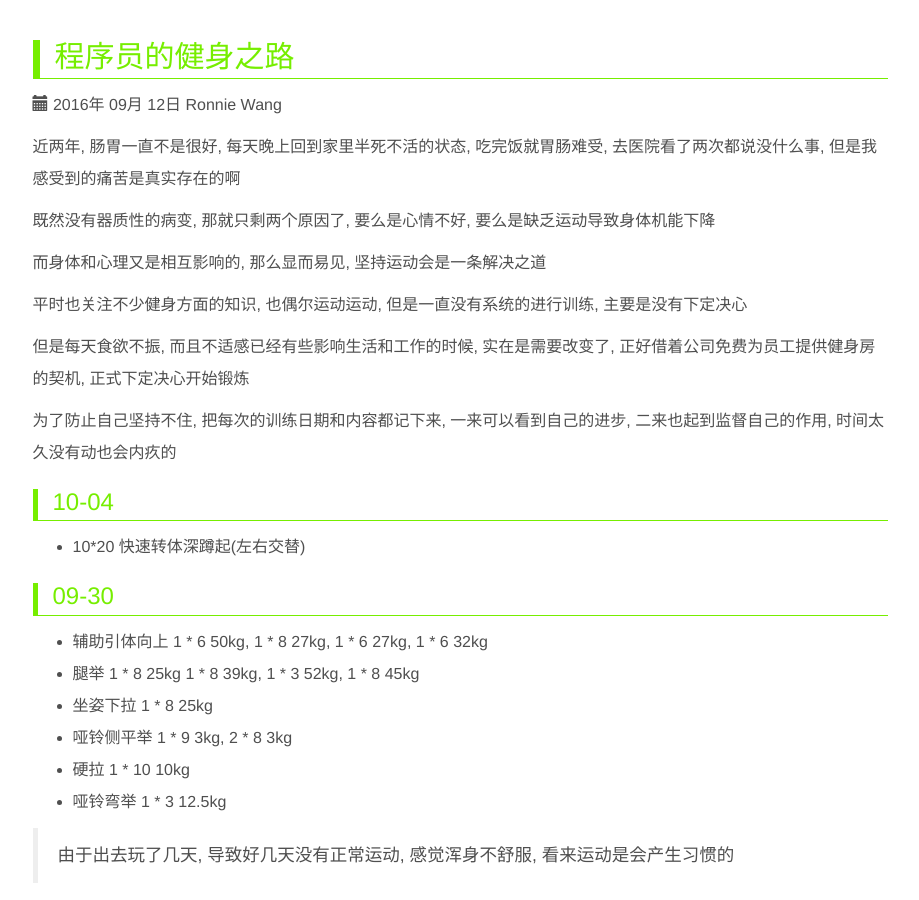
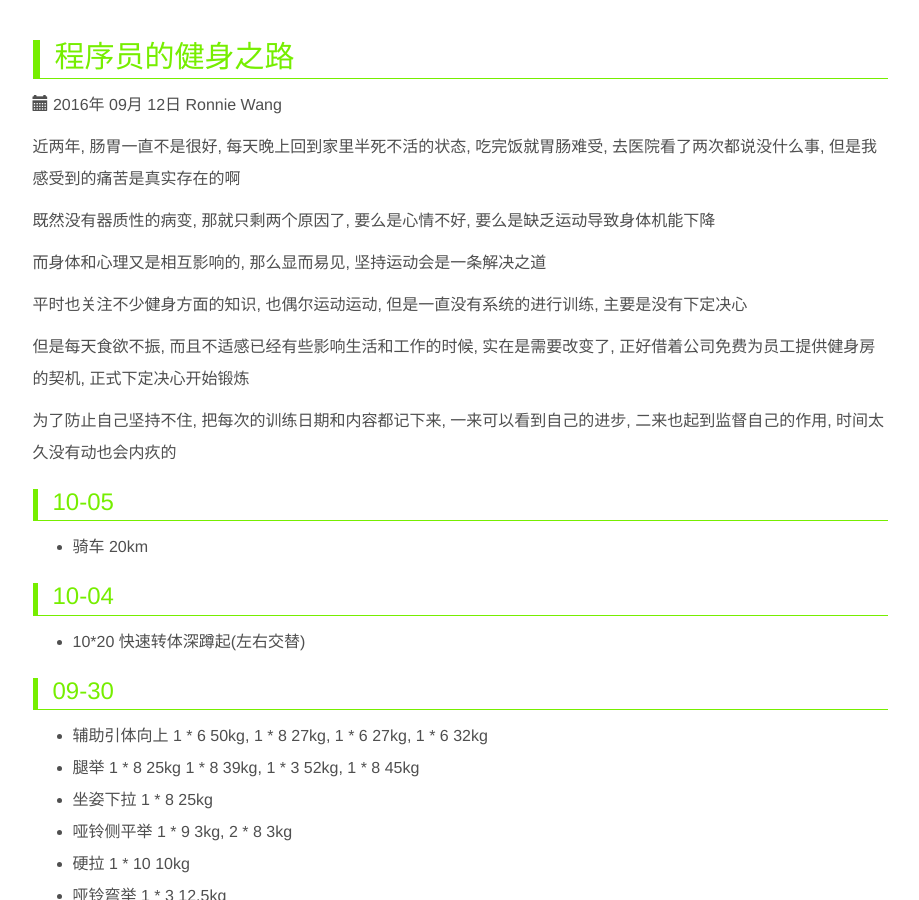
Before and after one commit to ronniewang/ronniewang.github.io, a Jekyll site: the page built from _posts/2016-09-12-body-building.md, in a window 1280 px wide and 900 px high. Shown: the whole window, without its empty margins (180-1099 px from the left). Built offline with Jekyll 4.4.1, drawn with Linux system fonts in a browser that asks for light colours.

Commit message:
update file

```diff
--- a/_posts/2016-09-12-body-building.md
+++ b/_posts/2016-09-12-body-building.md
@@ -19,6 +19,10 @@ description: 运动是永恒的话题, 人人都知道运动的重要性, 但是
 但是每天食欲不振, 而且不适感已经有些影响生活和工作的时候, 实在是需要改变了, 正好借着公司免费为员工提供健身房的契机, 正式下定决心开始锻炼
 
 为了防止自己坚持不住, 把每次的训练日期和内容都记下来, 一来可以看到自己的进步, 二来也起到监督自己的作用, 时间太久没有动也会内疚的
+
+### 10-05
+
+* 骑车 20km
 
 ### 10-04
 
```
